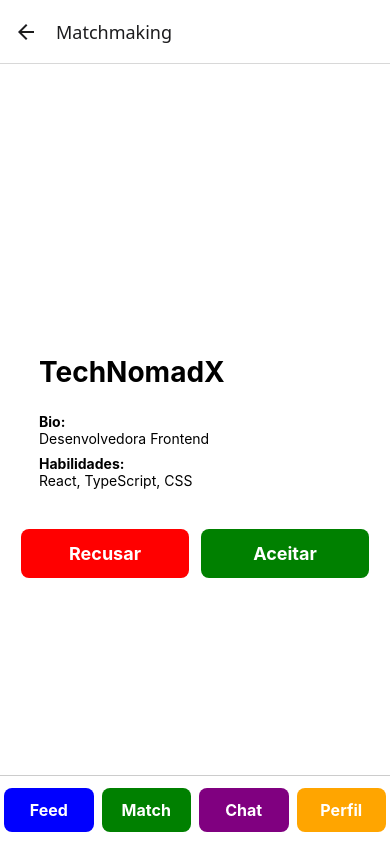
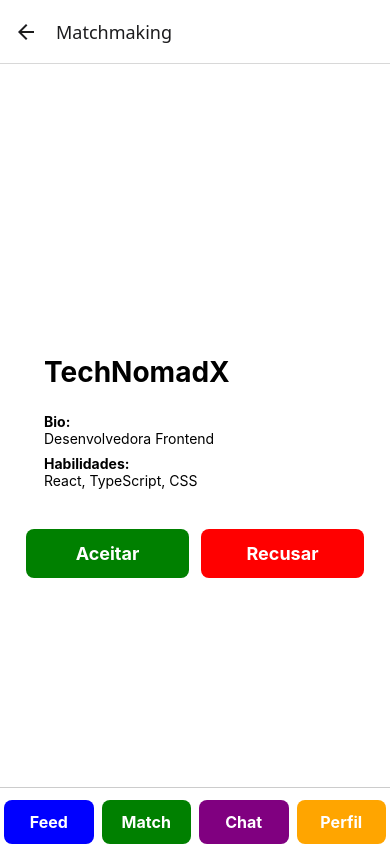
Before and after one commit to helosantosdesousa/helosantosdesousa-Plataforma-Profissional-Anonima-React, a React Native app: screen /MatchmakingPage in a window 390 px wide. Built offline with nearby package versions, Linux system fonts and the light colour scheme.

Commit message:
refactor - sliding matchmaking

```diff
--- a/App.tsx
+++ b/App.tsx
@@ -1,14 +1,14 @@
 import React from "react";
+import { StyleSheet } from "react-native";
 import { NavigationContainer } from "@react-navigation/native";
 import { createNativeStackNavigator } from "@react-navigation/native-stack";
+import { GestureHandlerRootView } from "react-native-gesture-handler";
 
 import LoginPage from "./pages/LoginPage";
 import FeedPage from "./pages/FeedPage";
 import MatchmakingPage from "./pages/MatchmakingPage";
 import ChatPage from "./pages/ChatPage";
 import PerfilPage from "./pages/PerfilPage";
-
-
 
 export type RootStackParamList = {
   LoginPage: undefined;
@@ -18,11 +18,11 @@ export type RootStackParamList = {
   PerfilPage: { nome?: string; bio?: string; habilidades?: string[]; email?: string; empresa?: string };
 };
 
-
 const Stack = createNativeStackNavigator<RootStackParamList>();
 
 export default function App() {
   return (
+    <GestureHandlerRootView style={styles.container}>
       <NavigationContainer>
         <Stack.Navigator initialRouteName="LoginPage">
           <Stack.Screen name="LoginPage" component={LoginPage} options={{ headerShown: false }} />
@@ -32,5 +32,10 @@ export default function App() {
           <Stack.Screen name="PerfilPage" component={PerfilPage} options={{ title: "Perfil" }} />
         </Stack.Navigator>
       </NavigationContainer>
+    </GestureHandlerRootView>
   );
 }
+
+const styles = StyleSheet.create({
+  container: { flex: 1 },
+});
--- a/components/BottomBar.tsx
+++ b/components/BottomBar.tsx
@@ -1,7 +1,7 @@
-import React from "react";
 import { View, Text, TouchableOpacity, StyleSheet } from "react-native";
+import { useSafeAreaInsets } from "react-native-safe-area-context";
+import { NativeStackNavigationProp } from "@react-navigation/native-stack";
 import { useNavigation } from "@react-navigation/native";
-import { NativeStackNavigationProp } from "@react-navigation/native-stack";
 import { RootStackParamList } from "../App";
 
 type BottomBarProps = {
@@ -10,10 +10,11 @@ type BottomBarProps = {
 };
 
 export default function BottomBar({ nomeUsuario, onReloadFeed }: BottomBarProps) {
+  const insets = useSafeAreaInsets();
   const navigation = useNavigation<NativeStackNavigationProp<RootStackParamList>>();
 
   return (
-    <View style={styles.bottomBar}>
+    <View style={[styles.bottomBar, { paddingBottom: insets.bottom }]}>
       <TouchableOpacity
         style={[styles.bottomButton, { backgroundColor: "blue" }]}
         onPress={onReloadFeed || (() => navigation.navigate("FeedPage", { nome: nomeUsuario }))}
@@ -56,6 +57,7 @@ const styles = StyleSheet.create({
     paddingVertical: 12,
     borderTopWidth: 1,
     borderTopColor: "#ccc",
+    backgroundColor: "#fff",
   },
   bottomButton: {
     flex: 1,
--- a/package.json
+++ b/package.json
@@ -23,11 +23,13 @@
     "react-native-reanimated": "~3.17.4",
     "react-native-safe-area-context": "5.4.0",
     "react-native-screens": "~4.11.1",
+    "react-native-swipe-gestures": "^1.0.5",
     "react-native-web": "^0.20.0"
   },
   "devDependencies": {
     "@babel/core": "^7.25.2",
     "@types/react": "~19.0.10",
+    "@types/react-native-swipe-gestures": "^1.0.0",
     "typescript": "~5.8.3"
   },
   "private": true
--- a/pages/FeedPage.tsx
+++ b/pages/FeedPage.tsx
@@ -2,6 +2,7 @@ import React from "react";
 import { View, Text, StyleSheet, ScrollView } from "react-native";
 import { RouteProp, useNavigation } from "@react-navigation/native";
 import { NativeStackNavigationProp } from "@react-navigation/native-stack";
+import { SafeAreaView } from "react-native-safe-area-context";
 import { RootStackParamList } from "../App";
 import BottomBar from "../components/BottomBar";
 
@@ -90,13 +91,12 @@ const initialPosts: Post[] = [
   },
 ];
 
-
 export default function FeedPage({ route }: Props) {
   const navigation = useNavigation<FeedPageNavigationProp>();
   const nomeUsuario = route.params?.nome || "Usuário Exemplo";
 
   return (
-    <View style={styles.container}>
+    <SafeAreaView style={styles.container}>
       <ScrollView contentContainerStyle={[styles.feedContent, { paddingBottom: 80 }]}>
         {initialPosts.map((post) => (
           <View key={post.id} style={styles.postCard}>
@@ -111,7 +111,7 @@ export default function FeedPage({ route }: Props) {
         nomeUsuario={nomeUsuario}
         onReloadFeed={() => navigation.replace("FeedPage", { nome: nomeUsuario })}
       />
-    </View>
+    </SafeAreaView>
   );
 }
 
--- a/pages/MatchmakingPage.tsx
+++ b/pages/MatchmakingPage.tsx
@@ -1,12 +1,11 @@
-import React, { useState } from "react";
-import { View, Text, StyleSheet, TouchableOpacity } from "react-native";
-import { useRoute, RouteProp, useNavigation } from "@react-navigation/native";
-import { NativeStackNavigationProp } from "@react-navigation/native-stack";
+import React, { useState, useRef } from "react";
+import { View, Text, StyleSheet, TouchableOpacity, Animated, Dimensions } from "react-native";
+import { useRoute, RouteProp } from "@react-navigation/native";
 import { RootStackParamList } from "../App";
 import BottomBar from "../components/BottomBar";
+import { PanGestureHandler } from "react-native-gesture-handler";
 
 type MatchmakingPageRouteProp = RouteProp<RootStackParamList, "MatchmakingPage">;
-type MatchmakingPageNavigationProp = NativeStackNavigationProp<RootStackParamList, "MatchmakingPage">;
 
 type Perfil = {
   nome: string;
@@ -20,23 +19,58 @@ const perfis: Perfil[] = [
   { nome: "LostAPI", bio: "Backend", habilidades: ["Node.js", "MongoDB"] },
 ];
 
+const SCREEN_WIDTH = Dimensions.get("window").width;
+
 export default function MatchmakingPage() {
   const route = useRoute<MatchmakingPageRouteProp>();
   const nomeUsuario = route.params?.nomeUsuario || "Usuário Exemplo";
 
   const [index, setIndex] = useState(0);
+  const [acabou, setAcabou] = useState(false);
+
+  const translateX = useRef(new Animated.Value(0)).current;
+  const rotate = translateX.interpolate({
+    inputRange: [-SCREEN_WIDTH, 0, SCREEN_WIDTH],
+    outputRange: ["-15deg", "0deg", "15deg"],
+  });
+
+  const backgroundColor = translateX.interpolate({
+    inputRange: [-SCREEN_WIDTH / 2, 0, SCREEN_WIDTH / 2],
+    outputRange: ["#ccffcc", "#fff", "#ffcccc"],
+  });
 
   const perfilAtual = perfis[index];
 
   const proximoPerfil = () => {
-    if (index + 1 < perfis.length) {
-      setIndex(index + 1);
-    } else {
-      setIndex(perfis.length);
+    if (index + 1 < perfis.length) setIndex(index + 1);
+    else setAcabou(true);
+    translateX.setValue(0);
+  };
+
+  const swipePerfil = (toRight: boolean) => {
+    const value = toRight ? SCREEN_WIDTH : -SCREEN_WIDTH;
+    Animated.timing(translateX, {
+      toValue: value,
+      duration: 200,
+      useNativeDriver: false,
+    }).start(proximoPerfil);
+  };
+
+  const onGestureEvent = Animated.event(
+    [{ nativeEvent: { translationX: translateX } }],
+    { useNativeDriver: false }
+  );
+
+  const onHandlerStateChange = (event: any) => {
+    const { translationX, state } = event.nativeEvent;
+    if (state === 5) { // END
+      if (translationX > SCREEN_WIDTH * 0.25) swipePerfil(true);
+      else if (translationX < -SCREEN_WIDTH * 0.25) swipePerfil(false);
+      else Animated.spring(translateX, { toValue: 0, useNativeDriver: false }).start();
     }
   };
 
-  if (!perfilAtual) {
+  if (acabou) {
     return (
       <View style={styles.container}>
         <View style={styles.content}>
@@ -50,24 +84,33 @@ export default function MatchmakingPage() {
   return (
     <View style={styles.container}>
       <View style={styles.content}>
-        <View style={styles.card}>
-          <Text style={styles.nome}>{perfilAtual.nome}</Text>
-          <Text style={styles.label}>Bio:</Text>
-          <Text>{perfilAtual.bio}</Text>
-          <Text style={styles.label}>Habilidades:</Text>
-          <Text>{perfilAtual.habilidades.join(", ")}</Text>
-        </View>
+        <PanGestureHandler onGestureEvent={onGestureEvent} onHandlerStateChange={onHandlerStateChange}>
+          <Animated.View
+            style={[styles.card, { transform: [{ translateX }, { rotate }], backgroundColor }]}
+          >
+            <Text style={styles.nome}>{perfilAtual.nome}</Text>
+            <Text style={styles.label}>Bio:</Text>
+            <Text>{perfilAtual.bio}</Text>
+            <Text style={styles.label}>Habilidades:</Text>
+            <Text>{perfilAtual.habilidades.join(", ")}</Text>
+          </Animated.View>
+        </PanGestureHandler>
 
         <View style={styles.buttonRow}>
-          <TouchableOpacity style={[styles.button, { backgroundColor: "red" }]} onPress={proximoPerfil}>
+          <TouchableOpacity
+            style={[styles.button, { backgroundColor: "green" }]}
+            onPress={() => swipePerfil(false)}
+          >
+            <Text style={styles.buttonText}>Aceitar</Text>
+          </TouchableOpacity>
+          <TouchableOpacity
+            style={[styles.button, { backgroundColor: "red" }]}
+            onPress={() => swipePerfil(true)}
+          >
             <Text style={styles.buttonText}>Recusar</Text>
-          </TouchableOpacity>
-          <TouchableOpacity style={[styles.button, { backgroundColor: "green" }]} onPress={proximoPerfil}>
-            <Text style={styles.buttonText}>Aceitar</Text>
           </TouchableOpacity>
         </View>
       </View>
-
       <BottomBar nomeUsuario={nomeUsuario} />
     </View>
   );
@@ -77,23 +120,16 @@ const styles = StyleSheet.create({
   container: { flex: 1, backgroundColor: "#fff" },
   content: { flex: 1, justifyContent: "center", alignItems: "center", padding: 16 },
   card: {
-    width: 360,
+    width: SCREEN_WIDTH - 40,
     padding: 24,
     borderRadius: 16,
     elevation: 5,
-    backgroundColor: "#fff",
     marginBottom: 16,
   },
   nome: { fontSize: 28, fontWeight: "bold", marginBottom: 16 },
   label: { fontWeight: "bold", marginTop: 8 },
-  buttonRow: { flexDirection: "row", justifyContent: "space-between", width: 360 },
+  buttonRow: { flexDirection: "row", justifyContent: "space-between", width: SCREEN_WIDTH - 40 },
   button: { flex: 1, padding: 14, borderRadius: 8, alignItems: "center", marginHorizontal: 6 },
   buttonText: { color: "#fff", fontSize: 18, fontWeight: "bold" },
   fimText: { fontSize: 20, textAlign: "center", color: "gray", fontWeight: "bold", marginTop: 20 },
-  bottomBar: {
-    position: "absolute",
-    bottom: 0,
-    left: 0,
-    right: 0,
-  },
 });
```
Also changed, not shown: 1 other file (tests, documents, lock files or other folders). Lines whose indentation alone changed are shown as unchanged.
